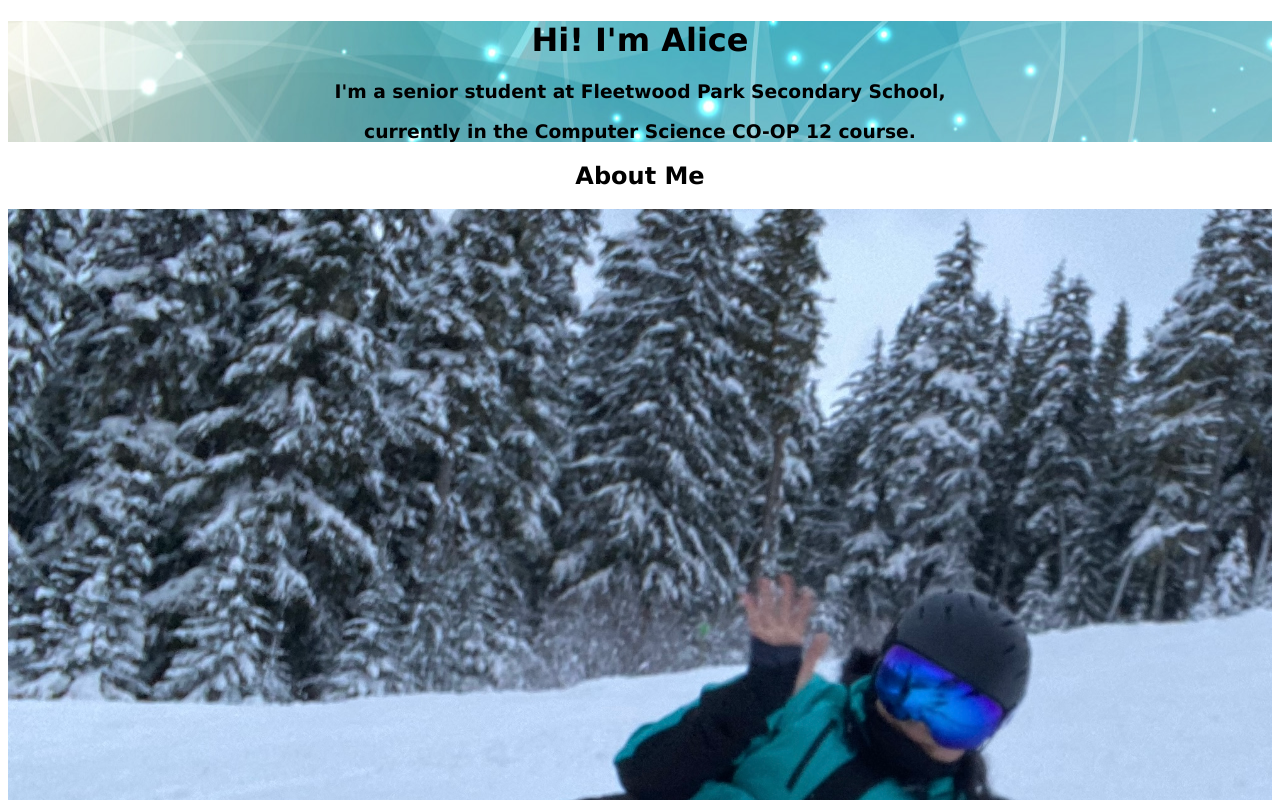
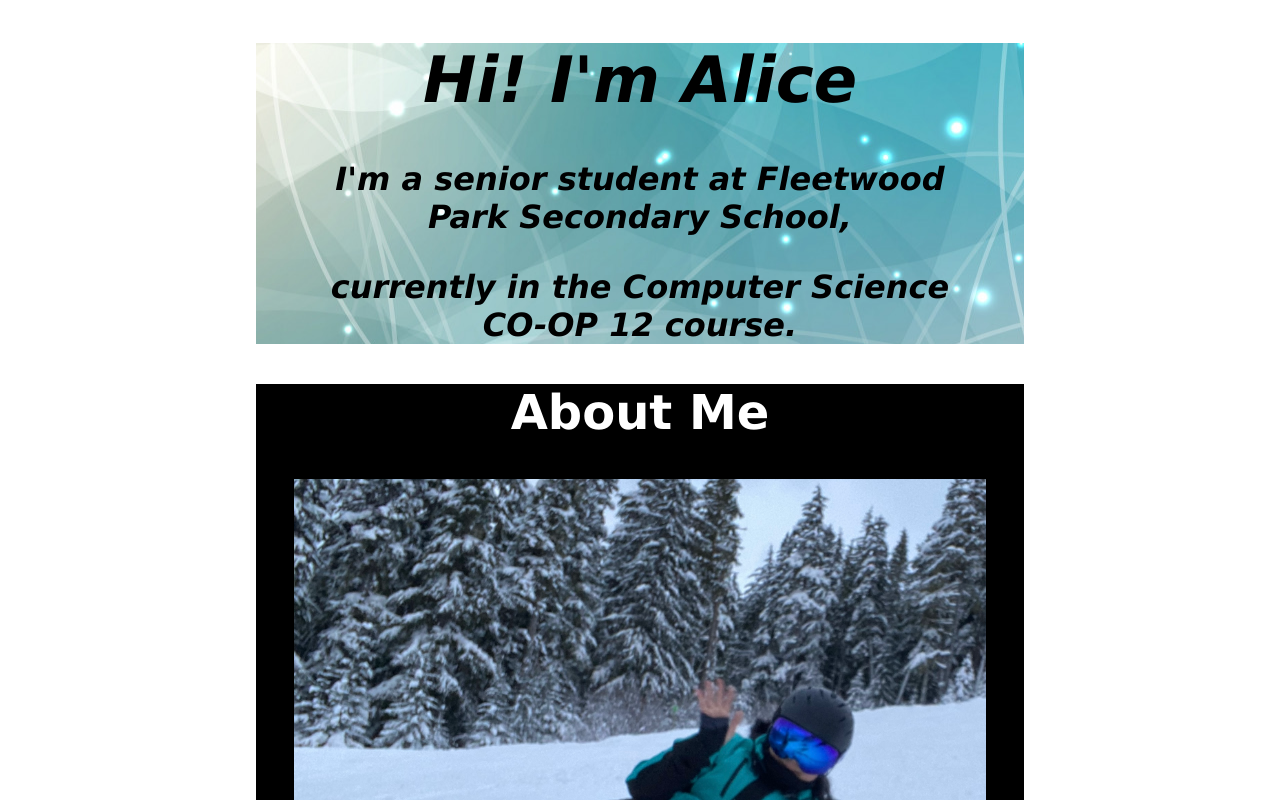
Before and after one commit to zanzan13531/aliceResumeV2, a plain HTML site: page index.html in a window 1280 px wide. Shown: the top 800 px of the page. Drawn offline with Linux system fonts and the light colour scheme.

Commit message:
added changes

```diff
--- a/index.html
+++ b/index.html
@@ -12,24 +12,31 @@
   <body>
 
     <div id="header_intro">
+      <div id="header_intro_text">
         <h1>Hi! I'm Alice</h1>
         <h3>I'm a senior student at Fleetwood Park Secondary School,</h3>
         <h3>currently in the Computer Science CO-OP 12 course.</h3>
       </div>
+    </div>
 
     <div id="about_me">
+      <div id="about_me_text">
         <h2>About Me</h2>
         <img src="aboutme.jpeg" alt="Snowy Picture">
         <h3>Hi! My name is Alice, and I'm an adaptive and motivated individual who's always eager to learn new skills. My expertise includes data analysis, Calculations, and Python, along with problem-solving and creativity. I work great in teams with interests including recent technologies, real estate, investing, and marketing.
         I'm also bilingual and fluent in both English and Mandarin Chinese.</h3>
       </div>
+    </div>
 
     <div id="projects">
+      <div id="projects_text">
         <div id="tangent_and_normal_lines">
-        <h2>Tangent And Normal Lines</h2>
+          <h2>Projects</h2>
+          <h3>Tangent And Normal Lines</h3>
           <img src="tangentAndNormalLines.jpg" alt="Tangent And Normal Lines Demo">
-        <h3>I’ve recently completed this assignment which uses concepts from calculus to plot tangent and normal lines for a parametric function.</h3>
+          <h4>I’ve recently completed this assignment which uses concepts from calculus to plot tangent and normal lines for a parametric function.</h4>
           <a href="https://py3.codeskulptor.org/#user307_IisWK5M8RY_5.py">Try it out!</a>
+        </div>
       </div>
     </div>
 
--- a/style.css
+++ b/style.css
@@ -1,13 +1,49 @@
 body {
     text-align: center;
     font-family: 'Verdana', sans-serif;
+    font-size: 100%;
+    border: 0px;
+    margin: 0px;
 }
 
 #header_intro {
     background-image: url("bg1.jpg");
+    font-style: italic;
+}
+
+#header_intro_text, #about_me_text, #projects_text {
+    width: 90%;
+    height: 90%;
+    margin: auto;
+}
+
+#about_me, #projects {
+    background-color: black;
+    color: white;
+}
+
+div {
+    margin: auto;
+    width: 60%;
 }
 
 img {
     max-width:100%;
     max-height:100%;
 }
+
+h1 {
+    font-size: 4em;
+}
+
+h2 {
+    font-size: 3em;
+}
+
+h3 {
+    font-size: 2em;
+}
+
+h4 {
+    font-size: 1.75em;
+}
```
Lines whose indentation alone changed are shown as unchanged.
